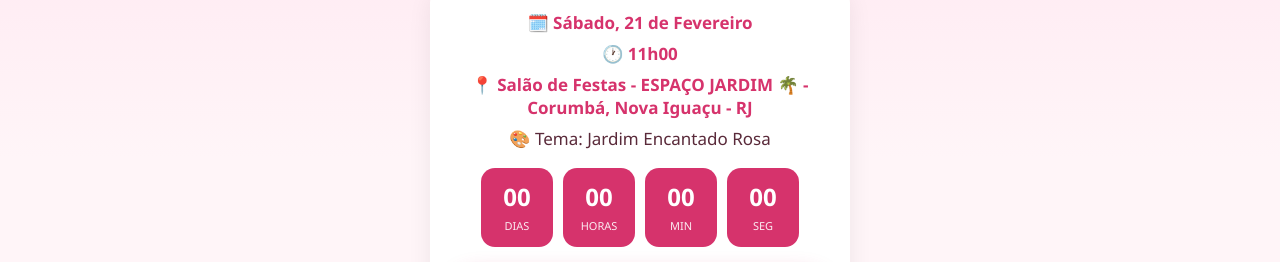
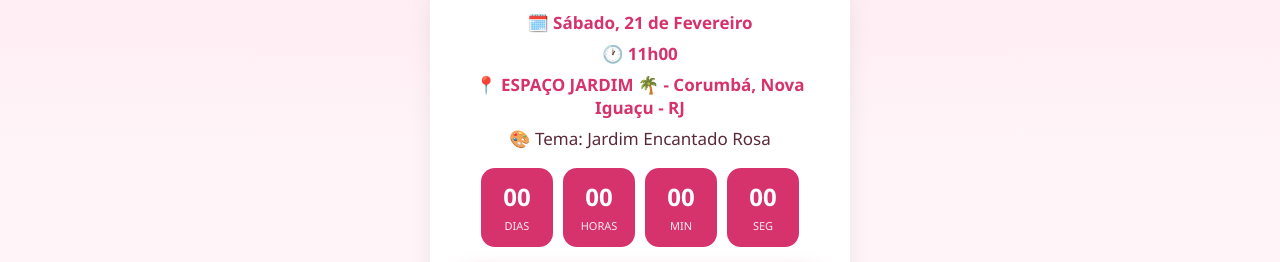
Before and after one commit to wscell/convite_serena, a plain HTML site: page index.html in a window 1280 px wide. Shown: the part 485-747 px from the top of the page. Drawn offline with Linux system fonts and the light colour scheme.

Commit message:
Atualizar o index.html

```diff
--- a/index.html
+++ b/index.html
@@ -58,7 +58,7 @@
   <div class="info">
     <p>🗓️ <strong>Sábado, 21 de Fevereiro</strong></p>
     <p>🕐 <strong>11h00</strong></p>
-    <p>📍 <strong>Salão de Festas - ESPAÇO JARDIM 🌴 - Corumbá, Nova Iguaçu - RJ</strong></p>
+    <p>📍 <strong>ESPAÇO JARDIM 🌴 - Corumbá, Nova Iguaçu - RJ</strong></p>
     <p>🎨 Tema: Jardim Encantado Rosa</p>
 
     <div class="countdown">
```
